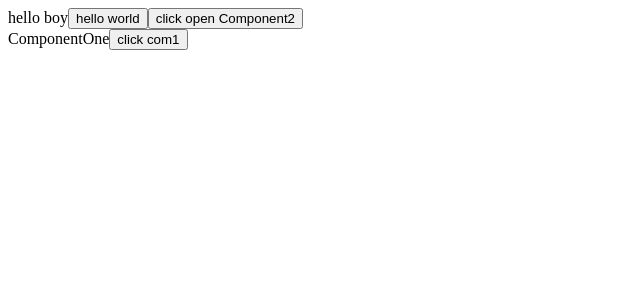
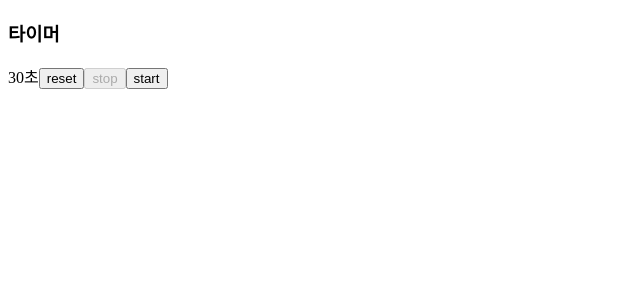
Before and after one commit to kangactor123/vite-chunks-test, a React (Vite) app: page / in a window 1280 px wide. Shown: the top 300 px of the page, without its empty margins (0-640 px from the left). Built offline with nearby package versions, Linux system fonts and the light colour scheme.

Commit message:
feat: timer 컴포넌트 구현(연습)

```diff
--- a/src/App.tsx
+++ b/src/App.tsx
@@ -1,31 +1,10 @@
-import React, { Suspense, useState } from "react";
-
-const ComponentOne = React.lazy(() => import("./component-one"));
-const ComponentTwo = React.lazy(() => import("./component-two"));
+import Timer from "./timer";
 
 function App() {
-  const [open, setOpen] = useState(false);
   return (
     <div>
-      hello boy
-      <button
-        onClick={() => {
-          alert("hello world!!");
-        }}
-      >
-        hello world
-      </button>
-      <button onClick={() => setOpen((prev) => !prev)}>
-        click open Component2
-      </button>
-      <Suspense fallback={<div>Loading...</div>}>
-        <ComponentOne />
-      </Suspense>
-      {open && (
-        <Suspense fallback={<div>Loading ComponentTwo...</div>}>
-          <ComponentTwo />
-        </Suspense>
-      )}
+      <h3>타이머</h3>
+      <Timer initialTime={30} />
     </div>
   );
 }
--- /dev/null
+++ b/src/timer.tsx
@@ -0,0 +1,76 @@
+import { useCallback, useEffect, useRef, useState } from "react";
+
+type Props = {
+  initialTime: number;
+};
+
+const INTERVAL_TIME = 1000; //1s
+
+type TIMER_ACTION = "START" | "STOP" | "RESET";
+
+const Timer: React.FC<Props> = ({ initialTime }) => {
+  const [time, setTime] = useState(initialTime);
+  const [timerStatus, setTimerStatus] = useState<TIMER_ACTION>("STOP");
+  const timerRef = useRef<ReturnType<typeof setInterval> | null>(null);
+
+  const onClickButton = (status: TIMER_ACTION) => {
+    const action: Record<TIMER_ACTION, () => void> = {
+      RESET: onReset,
+      START: onTimerStart,
+      STOP: onTimerStop,
+    };
+
+    setTimerStatus(status);
+    action[status]();
+  };
+
+  const onTimerStop = useCallback(() => {
+    if (timerRef.current !== null) {
+      clearInterval(timerRef.current);
+      timerRef.current = null;
+    }
+  }, []);
+
+  const tick = useCallback(() => {
+    setTime((previousTime) => {
+      if (previousTime === 0) {
+        onTimerStop();
+        return 0;
+      }
+      return previousTime - 1;
+    });
+  }, [onTimerStop]);
+
+  const onTimerStart = useCallback(() => {
+    if (timerRef.current !== null) return;
+    timerRef.current = setInterval(tick, INTERVAL_TIME);
+  }, [tick]);
+
+  const onReset = useCallback(() => {
+    onTimerStop();
+    setTime(initialTime);
+  }, [initialTime, onTimerStop]);
+
+  const disableStop = timerStatus === "STOP";
+  const disableStart = timerStatus === "START";
+
+  useEffect(() => {
+    onTimerStart();
+    return onTimerStop();
+  }, [onTimerStart, onTimerStop]);
+
+  return (
+    <div>
+      <span>{time}초</span>
+      <button onClick={() => onClickButton("RESET")}>reset</button>
+      <button onClick={() => onClickButton("STOP")} disabled={disableStop}>
+        stop
+      </button>
+      <button onClick={() => onClickButton("START")} disabled={disableStart}>
+        start
+      </button>
+    </div>
+  );
+};
+
+export default Timer;
```
